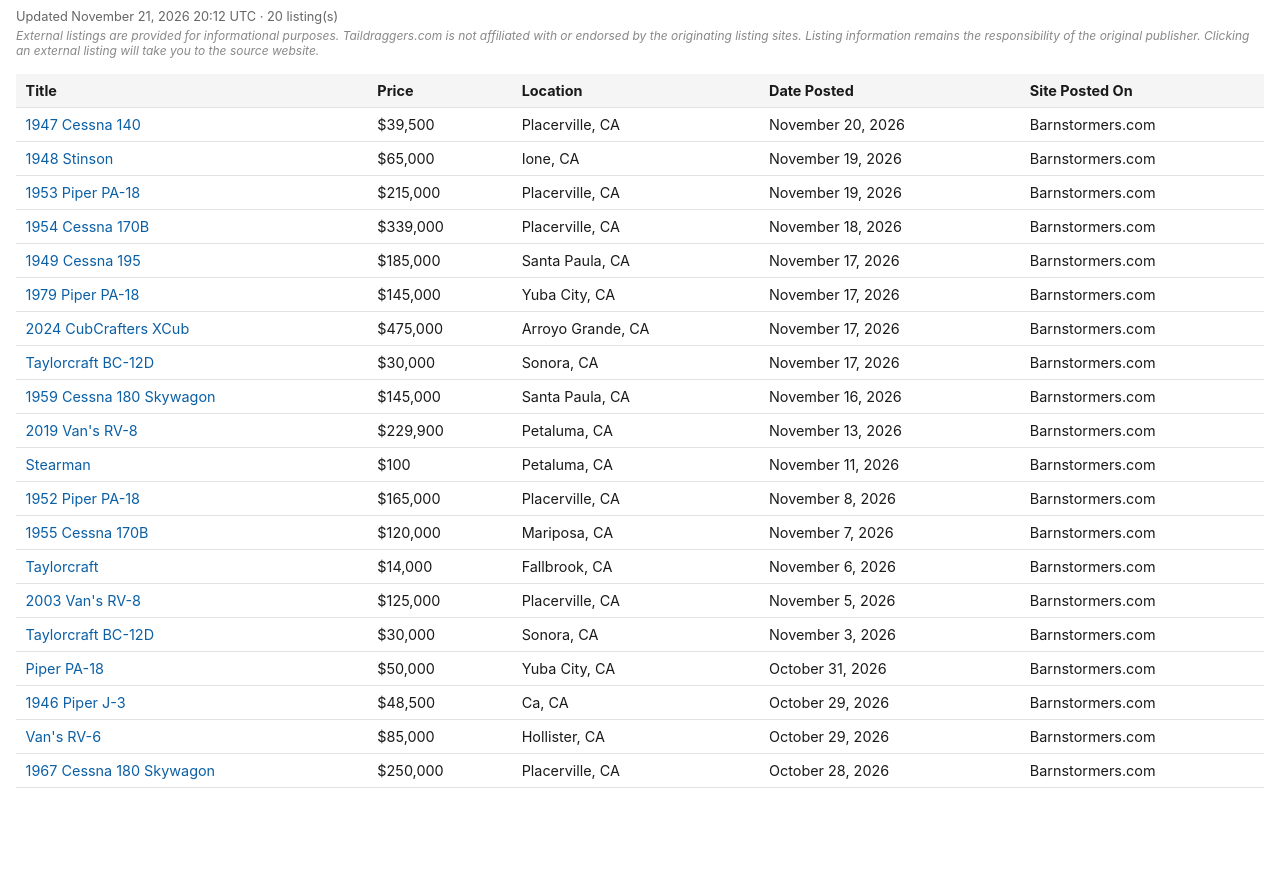
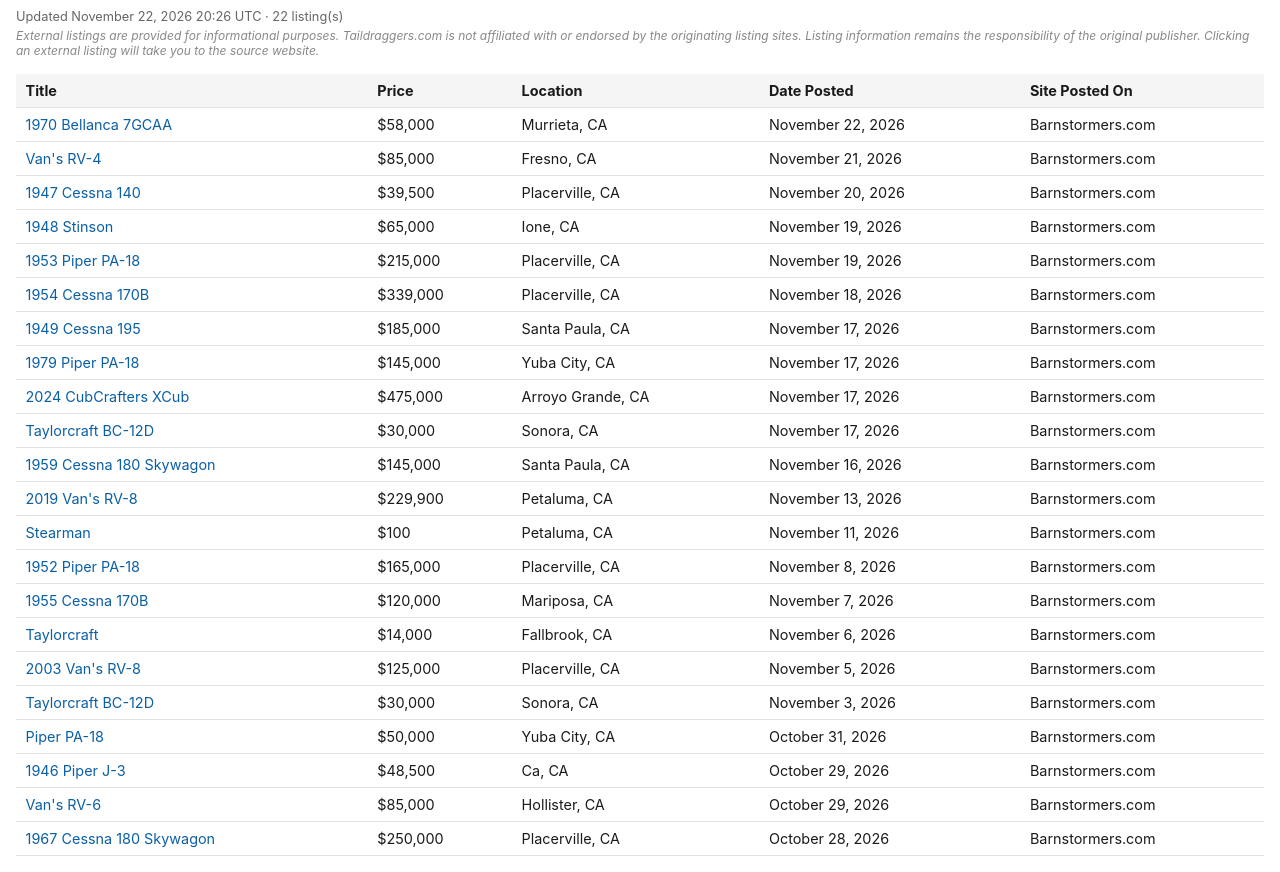
Before and after one commit to taildraggers/california, a plain HTML site: page docs/index.html in a window 1280 px wide. Shown: the part 43-915 px from the top of the page. Before the commit the page ends 847 px from the top, so only its background shows below. Drawn offline with Linux system fonts and the light colour scheme.

Commit message:
Update California listings (2026-11-22)

```diff
--- a/docs/index.html
+++ b/docs/index.html
@@ -58,13 +58,15 @@
 </head>
 <body>
   <h1>Taildragger Ads in California</h1>
-  <div class="updated">Updated November 21, 2026 20:12 UTC &middot; 20 listing(s)</div>
+  <div class="updated">Updated November 22, 2026 20:26 UTC &middot; 22 listing(s)</div>
   <div class="disclaimer">External listings are provided for informational purposes. Taildraggers.com is not affiliated with or endorsed by the originating listing sites. Listing information remains the responsibility of the original publisher. Clicking an external listing will take you to the source website.</div>
   <table>
     <thead>
       <tr><th>Title</th><th>Price</th><th>Location</th><th>Date Posted</th><th>Site Posted On</th></tr>
     </thead>
     <tbody>
+        <tr><td><a href="https://www.barnstormers.com/classified-2085133-Very-Nice-1970-7GCAA-2100-hrs.html" target="_blank" rel="noopener noreferrer">1970 Bellanca 7GCAA</a></td><td>$58,000</td><td>Murrieta, CA</td><td>November 22, 2026</td><td>Barnstormers.com</td></tr>
+        <tr><td><a href="https://www.barnstormers.com/classified-2085026-Vans-RV-4.html" target="_blank" rel="noopener noreferrer">Van&#x27;s RV-4</a></td><td>$85,000</td><td>Fresno, CA</td><td>November 21, 2026</td><td>Barnstormers.com</td></tr>
         <tr><td><a href="https://www.barnstormers.com/classified-2052366-1947-Cessna-140.html" target="_blank" rel="noopener noreferrer">1947 Cessna 140</a></td><td>$39,500</td><td>Placerville, CA</td><td>November 20, 2026</td><td>Barnstormers.com</td></tr>
         <tr><td><a href="https://www.barnstormers.com/classified-2062322-1948-Stinson-for-sale.html" target="_blank" rel="noopener noreferrer">1948 Stinson</a></td><td>$65,000</td><td>Ione, CA</td><td>November 19, 2026</td><td>Barnstormers.com</td></tr>
         <tr><td><a href="https://www.barnstormers.com/classified-2014358-1953-PA-18-L21-HP-Supercub.html" target="_blank" rel="noopener noreferrer">1953 Piper PA-18</a></td><td>$215,000</td><td>Placerville, CA</td><td>November 19, 2026</td><td>Barnstormers.com</td></tr>
```
